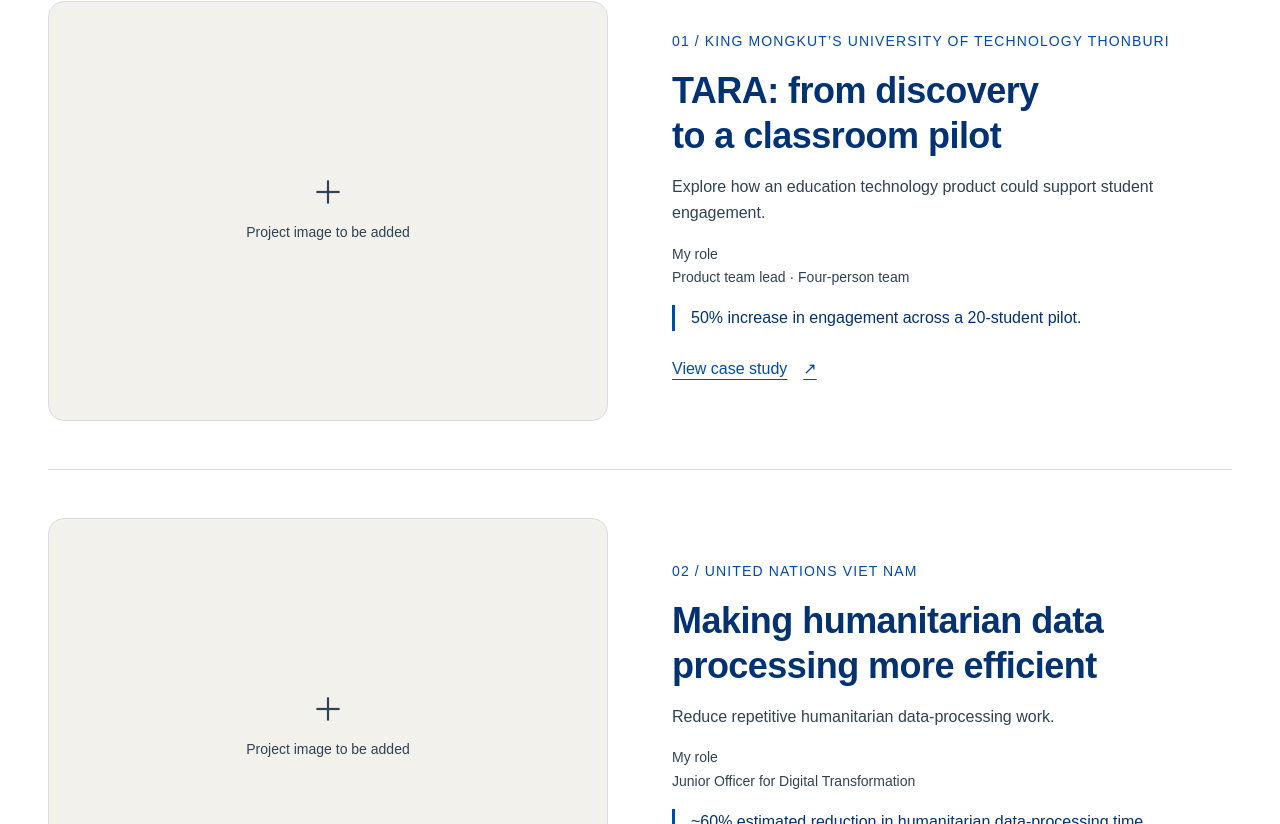
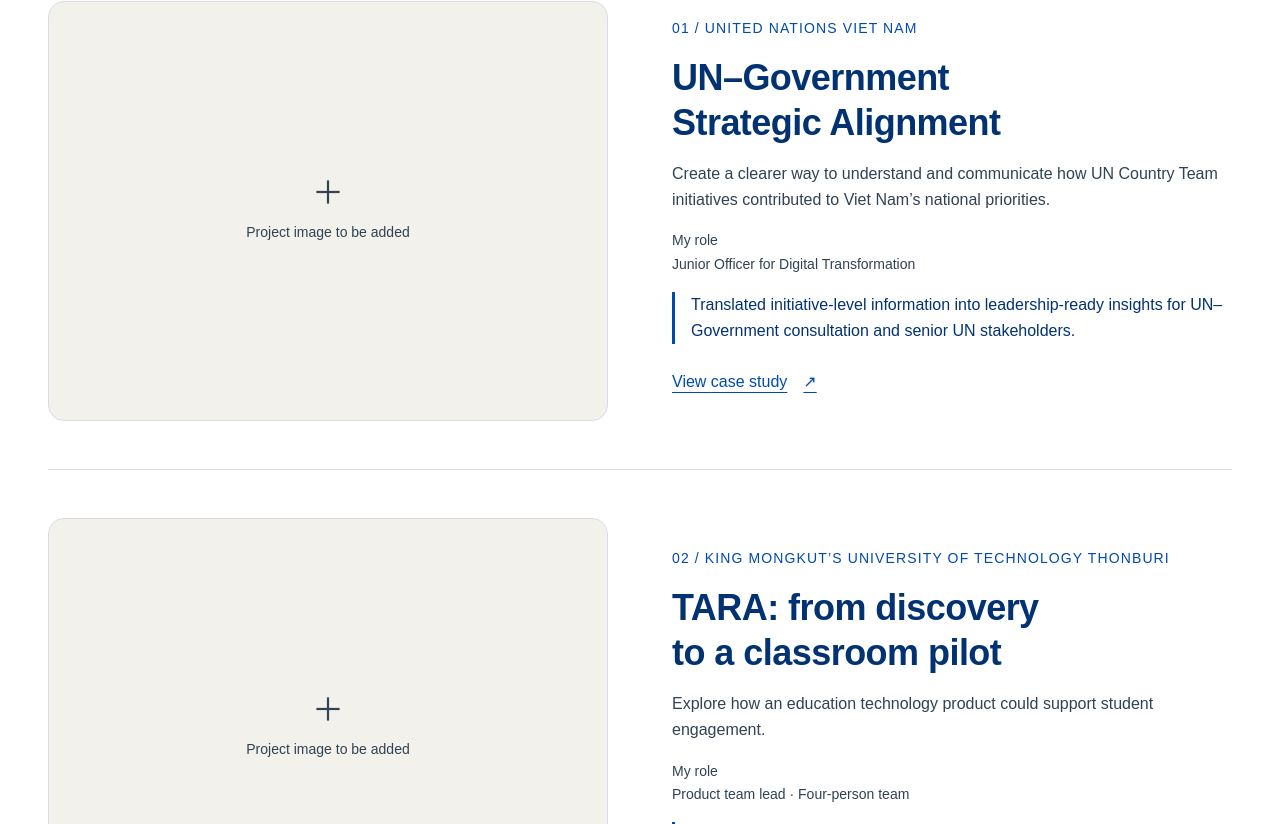
Before and after one commit to PoomPak8119/Portfolio, a Next.js app: page /work in a window 1280 px wide. Shown: the part 856-1680 px from the top of the page. Built offline with nearby package versions, Linux system fonts and the light colour scheme; no server answers; a web font is replaced by a local one.

Commit message:
feat: add UN Viet Nam strategic alignment case study

```diff
--- a/app/globals.css
+++ b/app/globals.css
@@ -593,6 +593,19 @@
   font-size: 1.5rem;
   margin-bottom: 16px;
 }
+.case-workflow {
+  display: grid;
+  gap: 24px;
+  padding: 0;
+  list-style: none;
+}
+.case-workflow li {
+  padding-top: 24px;
+  border-top: 1px solid var(--border-light);
+}
+.case-workflow h3 {
+  margin-bottom: 8px;
+}
 .tags {
   display: flex;
   flex-wrap: wrap;
@@ -672,6 +685,16 @@
   border-left: 3px solid var(--blue-700);
   padding-left: 24px;
   margin-top: 32px;
+}
+.credentials-list {
+  display: grid;
+  gap: 24px;
+}
+.credentials-list .case-summary {
+  max-width: 760px;
+}
+.credentials-empty {
+  max-width: 760px;
 }
 
 @media (min-width: 768px) {
@@ -798,6 +821,9 @@
     grid-template-columns: 1fr 280px;
     gap: 64px;
   }
+  .case-workflow {
+    grid-template-columns: repeat(2, 1fr);
+  }
   .case-summary {
     align-self: start;
   }
--- a/app/work/[slug]/page.tsx
+++ b/app/work/[slug]/page.tsx
@@ -67,6 +67,22 @@
                 <h2>The challenge</h2>
                 <p>{project.challenge}</p>
               </section>
+              {project.workflow && (
+                <section className="mb-12">
+                  <h2>Approach</h2>
+                  <ol className="case-workflow">
+                    {project.workflow.map((step, index) => (
+                      <li key={step.title}>
+                        <span className="approach-number" aria-hidden="true">
+                          {String(index + 1).padStart(2, "0")} /
+                        </span>
+                        <h3>{step.title}</h3>
+                        <p>{step.text}</p>
+                      </li>
+                    ))}
+                  </ol>
+                </section>
+              )}
               {project.sections.map((section) => (
                 <section className="mb-12" key={section.title}>
                   <h2>{section.title}</h2>
--- a/app/work/page.tsx
+++ b/app/work/page.tsx
@@ -20,7 +20,7 @@
         <div className="container">
           <SectionHeading
             label="Featured studies"
-            title="Three perspectives on useful innovation."
+            title="Four perspectives on useful innovation."
           />
           <div className="project-list">
             {projects
--- a/components/project-card.tsx
+++ b/components/project-card.tsx
@@ -16,7 +16,7 @@
         <p className="eyebrow">
           {String(number).padStart(2, "0")} / {project.organisation}
         </p>
-        <h3>{project.title}</h3>
+        <h3>{project.shortTitle ?? project.title}</h3>
         <p>{project.challenge}</p>
         <p className="project-role">
           <strong>My role</strong>
--- a/content/experience.ts
+++ b/content/experience.ts
@@ -21,8 +21,9 @@
     role: "Junior Officer for Digital Transformation",
     location: "Viet Nam",
     period: "June–December 2025",
-    summary: "AI-assisted automation for humanitarian data processing.",
-    project: "un-vietnam-humanitarian-automation",
+    summary:
+      "Supported a high-priority UN–Government digital cooperation project aligning UN Country Team initiatives with Viet Nam’s national development priorities, translating stakeholder requirements into an Excel and Tableau workflow and delivering data visualisation and storytelling for consultation and senior UN leadership.",
+    project: "un-vietnam-strategic-alignment",
   },
   {
     organisation: "Kasikorn Business-Technology Group (KBTG)",
--- a/content/projects.ts
+++ b/content/projects.ts
@@ -3,6 +3,7 @@
 export type Project = {
   slug: string;
   title: string;
+  shortTitle?: string;
   organisation: string;
   period?: string;
   role: string;
@@ -12,11 +13,84 @@
   tags: string[];
   featured: boolean;
   image: PortfolioImage;
+  workflow?: { title: string; text: string }[];
   sections: { title: string; text: string }[];
   evidence?: { label: string; href: string };
 };
 
 export const projects: Project[] = [
+  {
+    slug: "un-vietnam-strategic-alignment",
+    title: "UN–Government Digital Cooperation & Strategic Alignment",
+    shortTitle: "UN–Government Strategic Alignment",
+    organisation: "United Nations Viet Nam",
+    period: "June–December 2025",
+    role: "Junior Officer for Digital Transformation",
+    summary:
+      "Supported a high-priority, one-time UN–Government digital cooperation initiative by transforming fragmented information on UN Country Team activities into a centralised view of how initiatives aligned with Viet Nam’s national development priorities.",
+    challenge:
+      "Create a clearer way to understand and communicate how UN Country Team initiatives contributed to Viet Nam’s national priorities.",
+    outcome:
+      "Translated initiative-level information into leadership-ready insights for UN–Government consultation and senior UN stakeholders.",
+    tags: [
+      "Requirements gathering",
+      "Excel & data preparation",
+      "Tableau & data storytelling",
+      "AI-augmented workflow",
+    ],
+    featured: true,
+    image: {
+      src: null,
+      filename: "un-vietnam-strategic-alignment-dashboard.jpg",
+      alt: "Approved image for the UN–Government strategic alignment project",
+      placeholderLabel: "Project image to be added",
+      aspectRatio: "4/3",
+    },
+    workflow: [
+      {
+        title: "Discover",
+        text: "Gather requirements from UN colleagues and understand how the information would be used.",
+      },
+      {
+        title: "Structure",
+        text: "Define the required data and centralise initiative information using Excel.",
+      },
+      {
+        title: "Prepare",
+        text: "Clean, organise, and standardise the collected information.",
+      },
+      {
+        title: "Augment",
+        text: "Use AI as a support tool for analysis, problem-solving, learning, and dashboard development.",
+      },
+      {
+        title: "Visualise",
+        text: "Build a Tableau dashboard showing UN contributions and alignment with national priorities.",
+      },
+      {
+        title: "Tell the story",
+        text: "Translate the dashboard and underlying data into clear strategic narratives.",
+      },
+      {
+        title: "Communicate",
+        text: "Prepare the insights for UN–Government consultation and senior UN leadership.",
+      },
+    ],
+    sections: [
+      {
+        title: "My role",
+        text: "I worked with UN colleagues to gather requirements and translate the organisational need into a practical data workflow. I supported the project from data collection and cleaning through dashboard development, visualisation, storytelling, and leadership reporting.",
+      },
+      {
+        title: "AI as augmentation",
+        text: "I used AI to support parts of my workflow, including analysis, problem-solving, learning, structuring, and dashboard development. I remained responsible for gathering requirements, preparing the data, analysing alignment, building the Tableau dashboard, and communicating the results.",
+      },
+      {
+        title: "Outcome",
+        text: "The project created a more centralised and visual way to understand UN Country Team contributions and their alignment with Viet Nam’s national priorities. It supported strategic UN–Government consultation through structured data, visualisation, and data storytelling. I reported the resulting analysis to senior leadership, including the UN Resident Coordinator.",
+      },
+    ],
+  },
   {
     slug: "kmutt-edtech",
     title: "TARA: from discovery to a classroom pilot",
```
